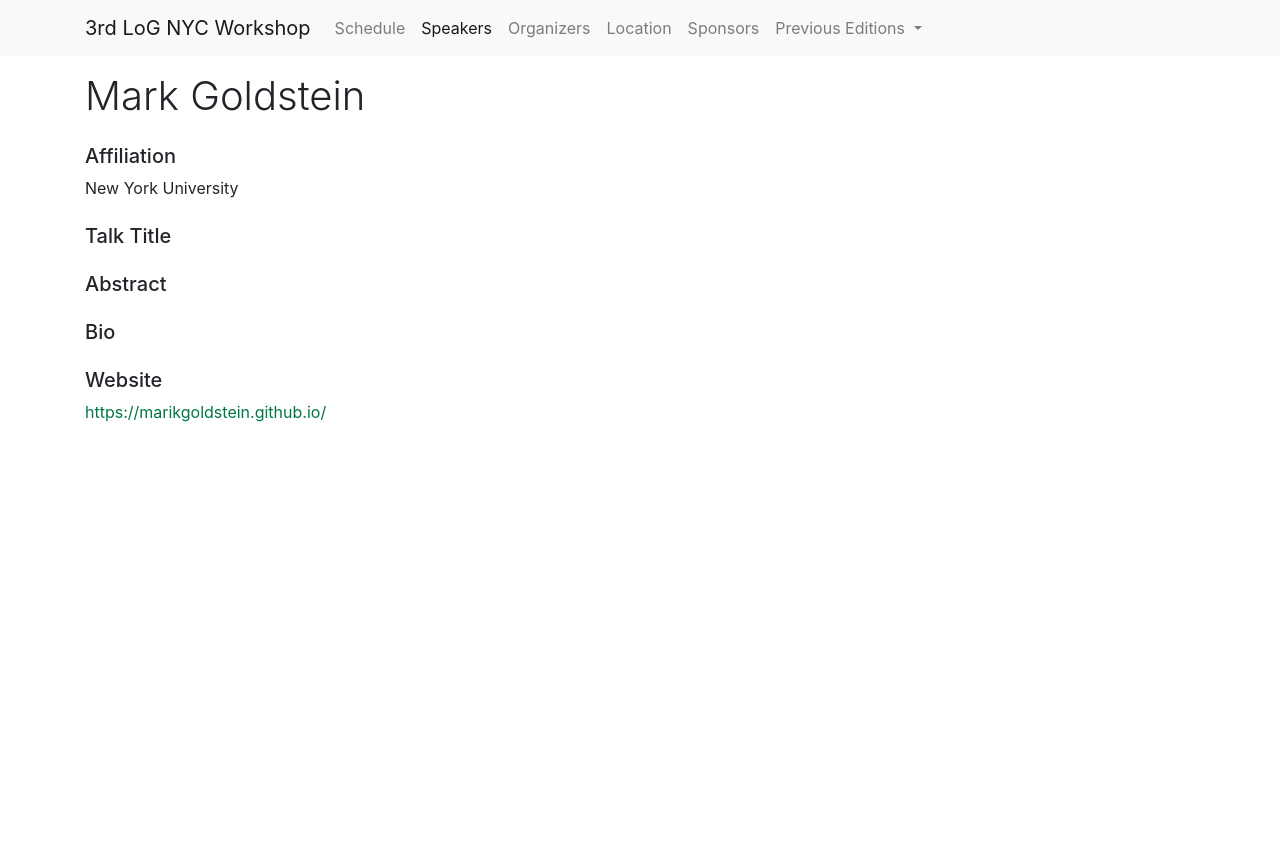
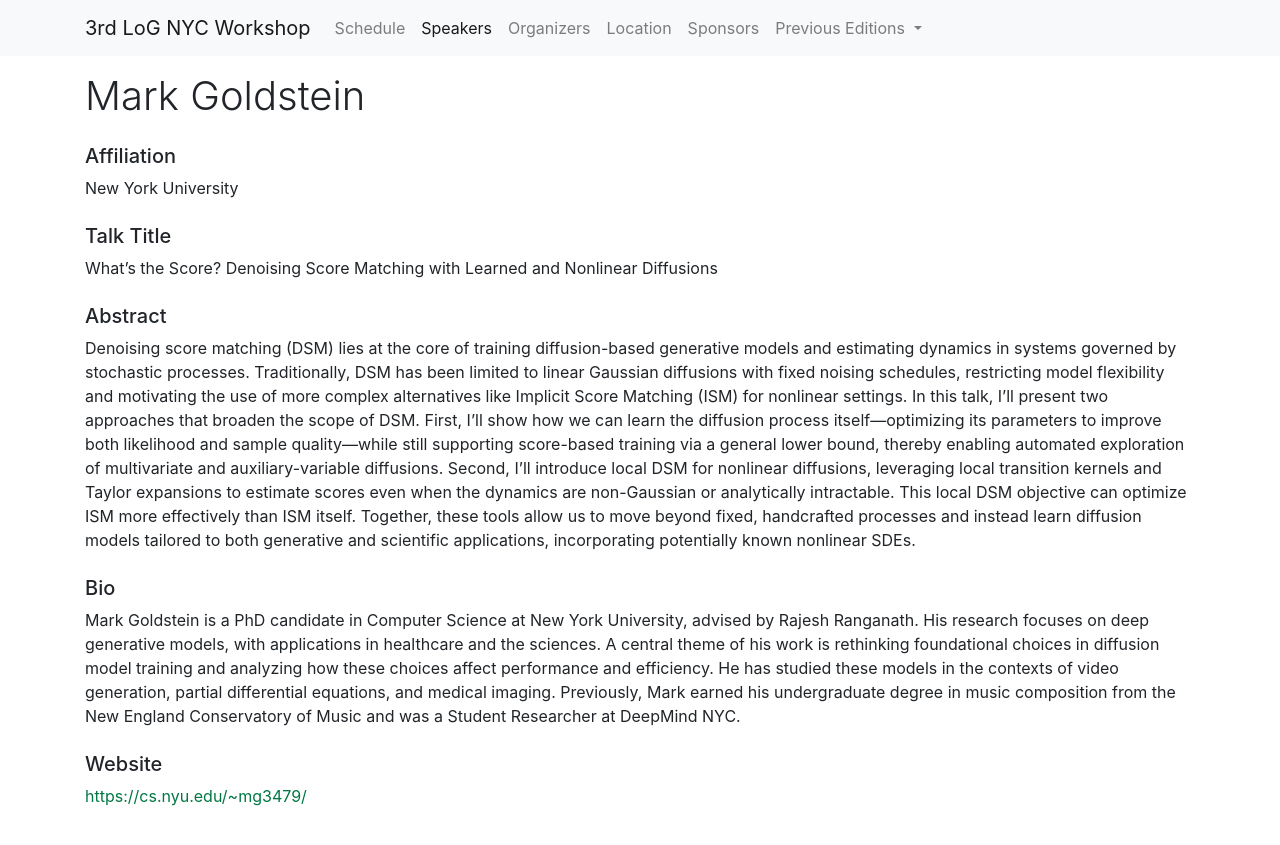
Before and after one commit to log-nyc/log-nyc.github.io, a Jekyll site: the page built from _speakers/goldstein.md, in a window 1280 px wide. Shown: the top 845 px of the page. Built offline with Jekyll 4.4.1, drawn with Linux system fonts in a browser that asks for light colours.

Commit message:
updated Mark and Tengfei

```diff
--- a/_speakers/goldstein.md
+++ b/_speakers/goldstein.md
@@ -1,13 +1,12 @@
 ---
 layout: speaker
 name: Mark Goldstein
-
 first_name: Mark
 last_name: Goldstein
 affiliation: New York University
-talk_title: ""
-abstract: ""
-bio: ""
-website: https://marikgoldstein.github.io/
+talk_title: "What’s the Score? Denoising Score Matching with Learned and Nonlinear Diffusions"
+abstract: "Denoising score matching (DSM) lies at the core of training diffusion-based generative models and estimating dynamics in systems governed by stochastic processes. Traditionally, DSM has been limited to linear Gaussian diffusions with fixed noising schedules, restricting model flexibility and motivating the use of more complex alternatives like Implicit Score Matching (ISM) for nonlinear settings. In this talk, I’ll present two approaches that broaden the scope of DSM. First, I’ll show how we can learn the diffusion process itself—optimizing its parameters to improve both likelihood and sample quality—while still supporting score-based training via a general lower bound, thereby enabling automated exploration of multivariate and auxiliary-variable diffusions. Second, I’ll introduce local DSM for nonlinear diffusions, leveraging local transition kernels and Taylor expansions to estimate scores even when the dynamics are non-Gaussian or analytically intractable. This local DSM objective can optimize ISM more effectively than ISM itself. Together, these tools allow us to move beyond fixed, handcrafted processes and instead learn diffusion models tailored to both generative and scientific applications, incorporating potentially known nonlinear SDEs."
+bio: "Mark Goldstein is a PhD candidate in Computer Science at New York University, advised by Rajesh Ranganath. His research focuses on deep generative models, with applications in healthcare and the sciences. A central theme of his work is rethinking foundational choices in diffusion model training and analyzing how these choices affect performance and efficiency. He has studied these models in the contexts of video generation, partial differential equations, and medical imaging. Previously, Mark earned his undergraduate degree in music composition from the New England Conservatory of Music and was a Student Researcher at DeepMind NYC."
+website: https://cs.nyu.edu/~mg3479/
 category: "Student Speaker"
 ---
```
Also changed, not shown: _speakers/ma.md (+3 -3 lines).
